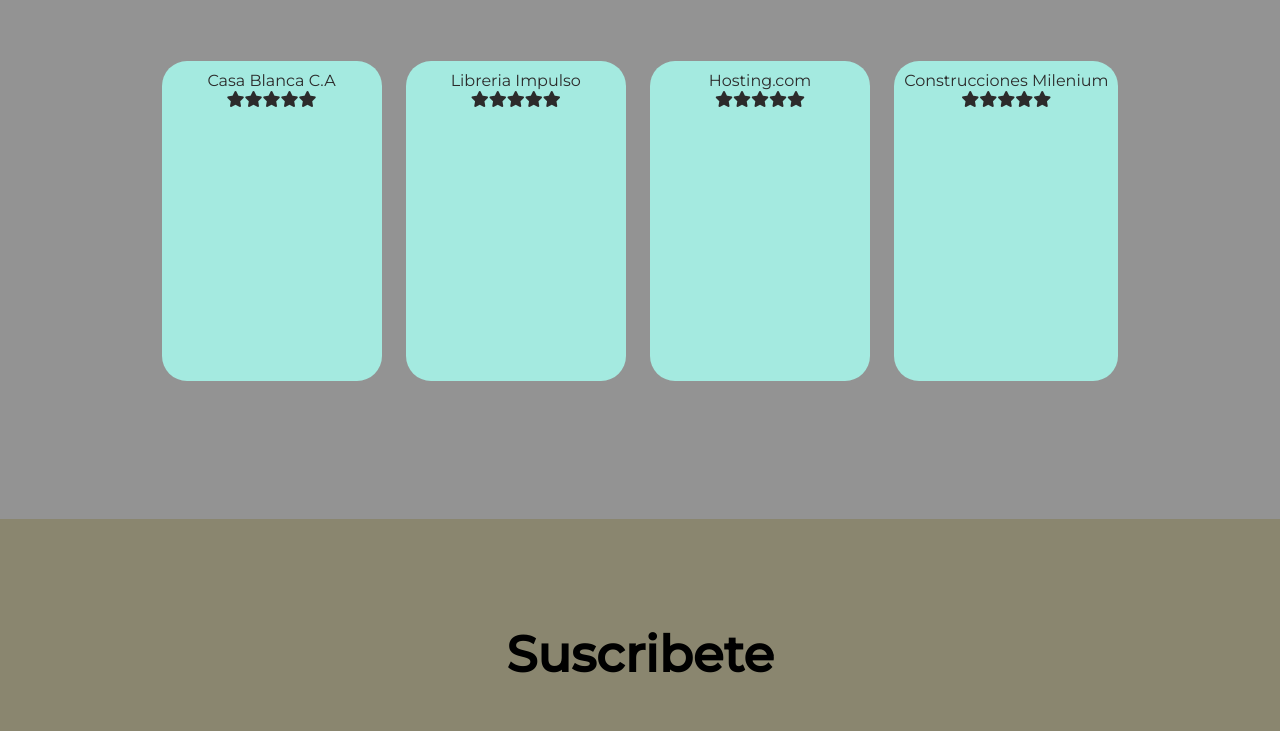
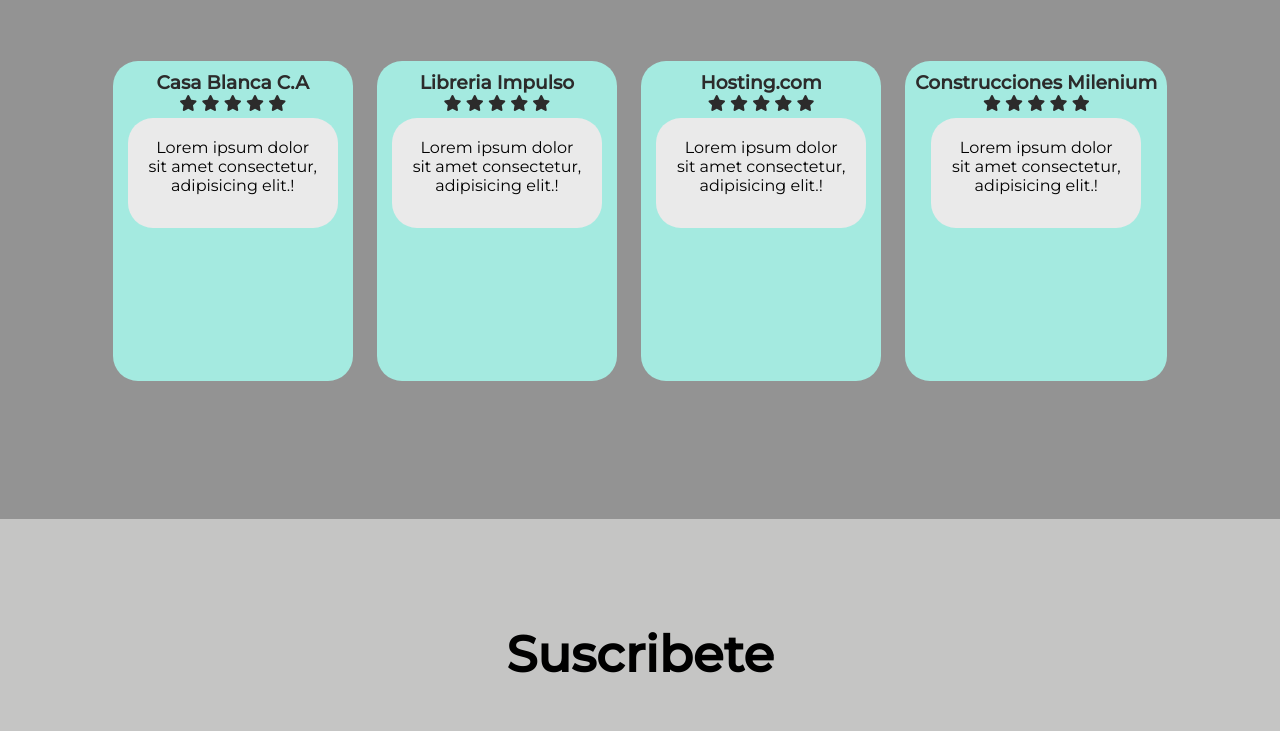
Before and after one commit to gelbass/FCDesing, a plain HTML site: page index.html in a window 1280 px wide. Shown: the part 2209-2940 px from the top of the page. Drawn offline with Linux system fonts and the light colour scheme.

Commit message:
Antes del cambio de rama. Version 1

```diff
--- a/css/styles.css
+++ b/css/styles.css
@@ -167,7 +167,7 @@
 }
 
 .contenedor__color4 {
-    background-color: #8A866F;
+    background-color: #c5c5c4;
     color: #000000;
 }
 
@@ -220,6 +220,7 @@
     width: 200px;
     height: 200px;
     border-radius: 25px;
+    box-shadow: -3px 2px 11px 0px #2c2b2b ;
 }
 
 .contenendor__galeria--items:hover {
@@ -229,7 +230,7 @@
 }
 
 .contenedor__tarjetas {
-    display: inline-block;
+    display: inline-flex;
     min-width: 200px;
     height: 300px;
     background-color: #a4eae0;
@@ -238,6 +239,8 @@
     padding: 10px;
     margin: 10px;
     text-align: center;
+    flex-direction: column;
+    align-items: center;
 }
 
 .contenedor__tarjetas--lg {
@@ -252,7 +255,13 @@
     margin: 40px;
     border-radius: 25px;
 }
-
+.contenedor__tarjetas--sm {
+    width: 170px;
+    height: 70px;
+    padding: 20px;
+    margin: 5px;
+    border-radius: 25px;
+}
 .contenedor__tarjetas li {
     padding: 0px 40px 0px 40px;
 }
--- a/index.html
+++ b/index.html
@@ -72,20 +72,60 @@
                 <br><br>
                 <h2 class="contenedor__titulo--Center">Nuestros Clientes</h2>
                 <br>
-                <ul>
-                    <li class="contenedor__tarjetas">Casa Blanca C.A <br><i class="fa-solid fa-star"></i><i
-                            class="fa-solid fa-star"></i><i class="fa-solid fa-star"></i><i
-                            class="fa-solid fa-star"></i><i class="fa-solid fa-star"></i></li>
-                    <li class="contenedor__tarjetas">Libreria Impulso <br><i class="fa-solid fa-star"></i><i
-                            class="fa-solid fa-star"></i><i class="fa-solid fa-star"></i><i
-                            class="fa-solid fa-star"></i><i class="fa-solid fa-star"></i></li>
-                    <li class="contenedor__tarjetas">Hosting.com <br><i class="fa-solid fa-star"></i><i
-                            class="fa-solid fa-star"></i><i class="fa-solid fa-star"></i><i
-                            class="fa-solid fa-star"></i><i class="fa-solid fa-star"></i></li>
-                    <li class="contenedor__tarjetas">Construcciones Milenium <br><i class="fa-solid fa-star"></i><i
-                            class="fa-solid fa-star"></i><i class="fa-solid fa-star"></i><i
-                            class="fa-solid fa-star"></i><i class="fa-solid fa-star"></i></li>
-                </ul>
+                <div>
+                    <div class="contenedor__tarjetas">
+                        <h3>Casa Blanca C.A</h3>
+                        <div>
+                            <i class="fa-solid fa-star"></i>
+                            <i class="fa-solid fa-star"></i>
+                            <i class="fa-solid fa-star"></i>
+                            <i class="fa-solid fa-star"></i>
+                            <i class="fa-solid fa-star"></i>
+                        </div>
+                        <div class="contenedor__tarjetas--sm contenedor__color2">
+                            <p>Lorem ipsum dolor sit amet consectetur, adipisicing elit.!</p>
+                        </div>
+                    </div>
+                    <div class="contenedor__tarjetas">
+                        <h3>Libreria Impulso</h3>
+                        <div>
+                            <i class="fa-solid fa-star"></i>
+                            <i class="fa-solid fa-star"></i>
+                            <i class="fa-solid fa-star"></i>
+                            <i class="fa-solid fa-star"></i>
+                            <i class="fa-solid fa-star"></i>
+                        </div>
+                        <div class="contenedor__tarjetas--sm contenedor__color2">
+                            <p>Lorem ipsum dolor sit amet consectetur, adipisicing elit.!</p>
+                        </div>
+                    </div>
+                    <div class="contenedor__tarjetas">
+                        <h3>Hosting.com</h3>
+                        <div>
+                            <i class="fa-solid fa-star"></i>
+                            <i class="fa-solid fa-star"></i>
+                            <i class="fa-solid fa-star"></i>
+                            <i class="fa-solid fa-star"></i>
+                            <i class="fa-solid fa-star"></i>
+                        </div>
+                        <div class="contenedor__tarjetas--sm contenedor__color2">
+                            <p>Lorem ipsum dolor sit amet consectetur, adipisicing elit.!</p>
+                        </div>
+                    </div>
+                    <div class="contenedor__tarjetas">
+                        <h3>Construcciones Milenium</h3>
+                        <div>
+                            <i class="fa-solid fa-star"></i>
+                            <i class="fa-solid fa-star"></i>
+                            <i class="fa-solid fa-star"></i>
+                            <i class="fa-solid fa-star"></i>
+                            <i class="fa-solid fa-star"></i>
+                        </div>
+                        <div class="contenedor__tarjetas--sm contenedor__color2">
+                            <p>Lorem ipsum dolor sit amet consectetur, adipisicing elit.!</p>
+                        </div>
+                    </div>
+                </div>
                 <br>
                 <br>
                 <br>
```
Also changed, not shown: pages/servicios.html (+1 -1 lines).
